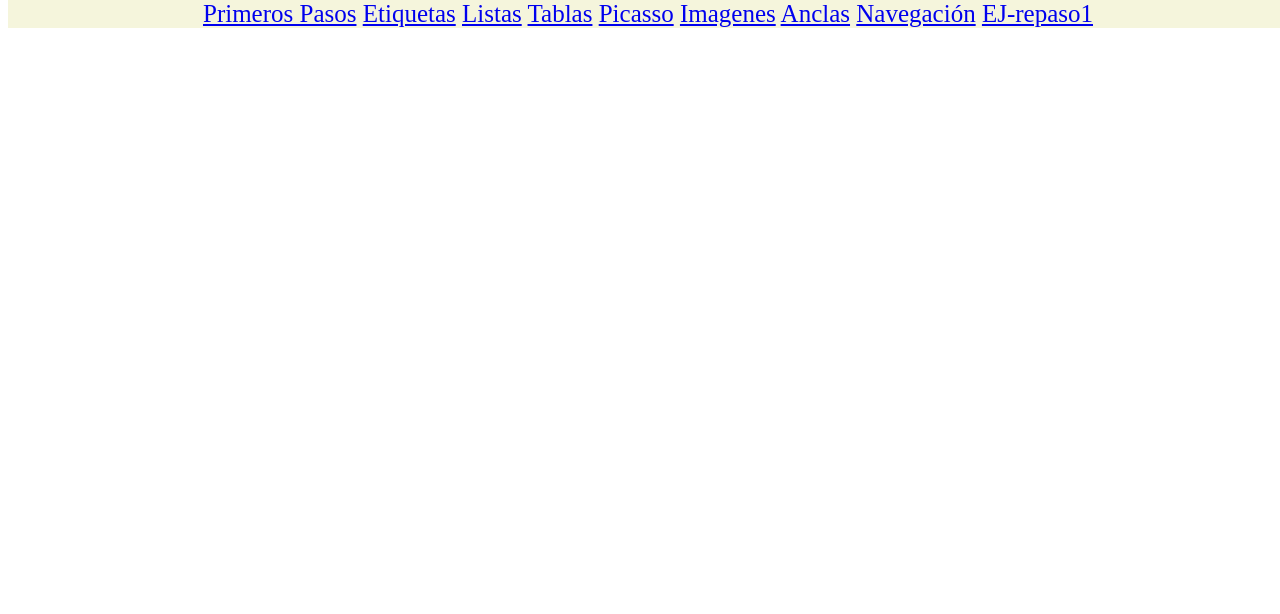
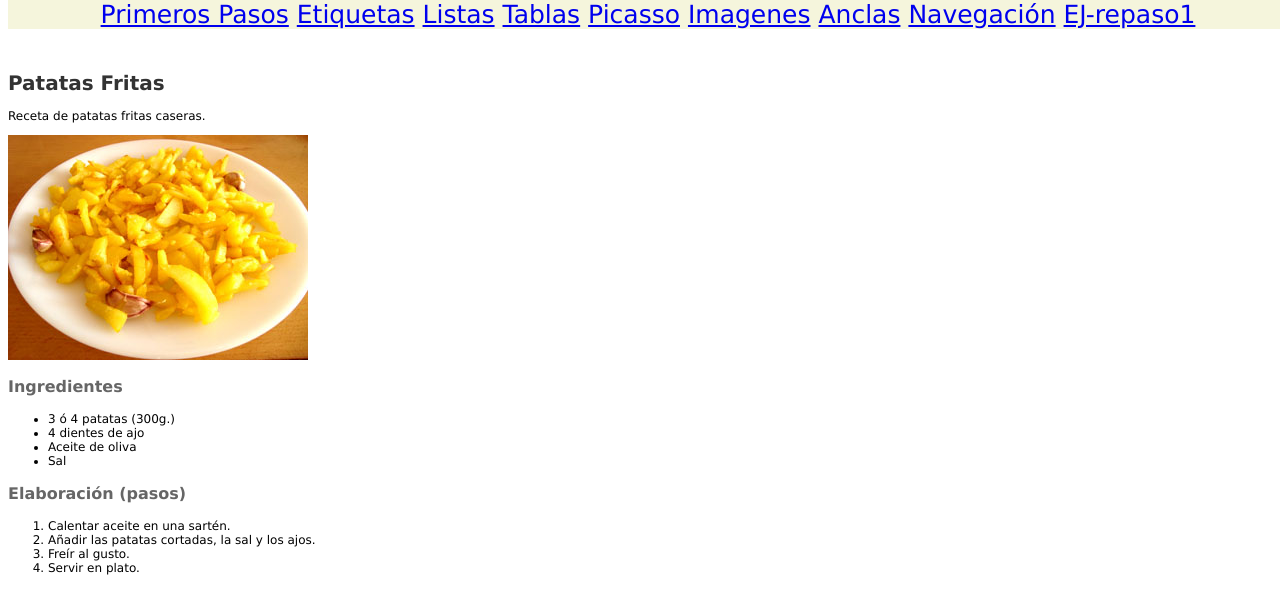
Before and after one commit to TamaraFdez/TamaraFdez-CursoWeb, a plain HTML site: page Ejercicios_Repaso/Patatasfritas.html in a window 1280 px wide. Drawn offline with Linux system fonts and the light colour scheme.

Commit message:
Ehercicio repaso2

```diff
--- /dev/null
+++ b/Ejercicios_Repaso/CSS/estilo.css
@@ -0,0 +1,4 @@
+body {font-family:verdana; padding-top: 50px;}
+h1 {color:#333; font-size:20px;}
+h2 {color:#666; font-size:16px;}
+p, li {color:#000; font-size:12px;}
--- a/Ejercicios_Repaso/Ejrepaso2.html
+++ b/Ejercicios_Repaso/Patatasfritas.html
@@ -5,6 +5,7 @@
     <meta charset="UTF-8">
     <meta name="viewport" content="width=device-width, initial-scale=1.0">
     <title>Inicio</title>
+    <link rel="stylesheet" href="CSS/estilo.css">
     <style>
         #Menu {
             display: inline;
@@ -51,6 +52,29 @@
 
             </div>
         </nav>
+        <h1>Patatas Fritas</h1>
+        <p>Receta de patatas fritas caseras.</p>
+        <img src="Imagenes/patatas-fritas.jpg" alt="Patatas fritas con ajo">
     </header>
+    <main>
+        <section>
+            <h2>Ingredientes</h2>
+            <ul>
+                <li>3 ó 4 patatas (300g.)</li>
+                <li>4 dientes de ajo</li>
+                <li>Aceite de oliva</li>
+                <li>Sal</li>
+            </ul>
+        </section>
+        <section>
+            <h2>Elaboración (pasos)</h2>
+            <ol>
+                <li>Calentar aceite en una sartén.</li>
+                <li>Añadir las patatas cortadas, la sal y los ajos.</li>
+                <li>Freír al gusto.</li>
+                <li>Servir en plato.</li>
+            </ol>
+        </section>
+    </main>
 
 </body>
```
Also changed, not shown: index.html (+1 -0 lines), Ejercicios_Repaso/Imagenes/patatas-fritas.jpg (added).
